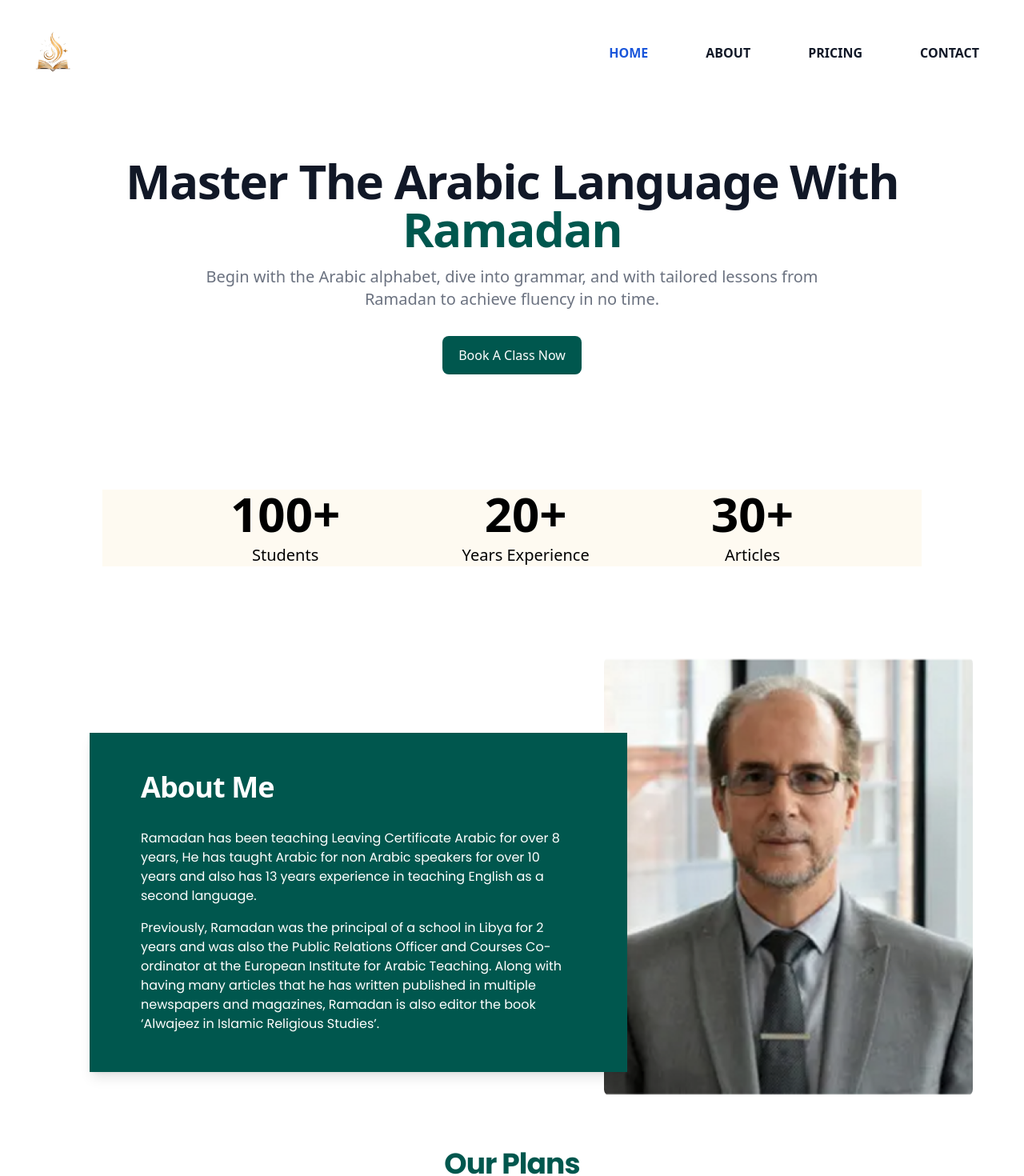
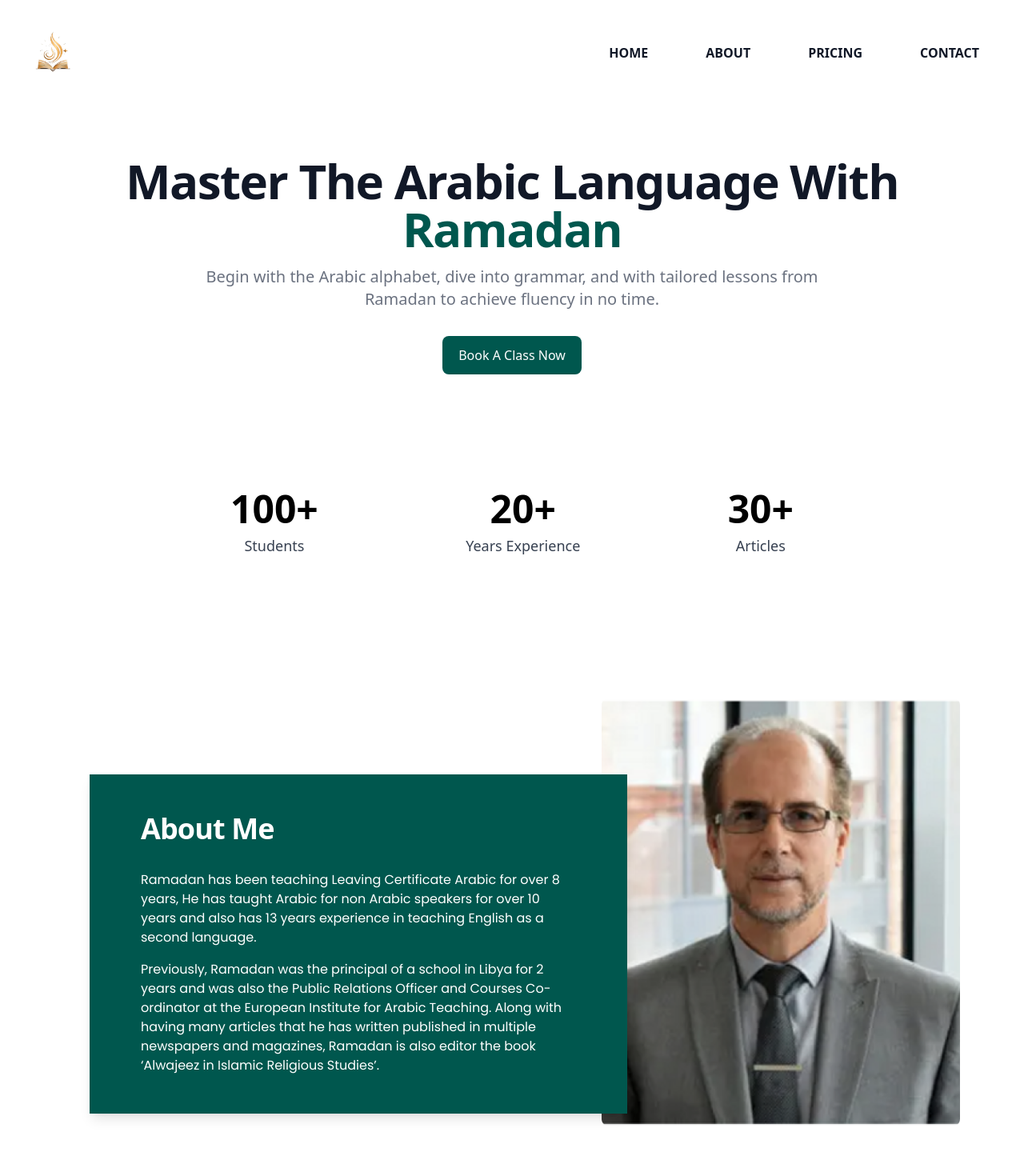
Before and after one commit to TeamBocean/ArabicWebsite, a React (Vite) app: page / in a window 1280 px wide. Shown: the top 1470 px of the page at 80% size. Built offline with nearby package versions, Linux system fonts and the light colour scheme.

Commit message:
responsiveness + some animations

```diff
--- a/index.html
+++ b/index.html
@@ -5,11 +5,14 @@
     <link rel="icon" type="image/svg+xml" href="/vite.svg" />
     <meta name="viewport" content="width=device-width, initial-scale=1.0" />
     <link href="https://fonts.googleapis.com/css2?family=Poppins:wght@300;400;700&display=swap" rel="stylesheet">
-    <title>Vite + React</title>
+    <!-- <link href="https://cdnjs.cloudflare.com/ajax/libs/flowbite/1.6.3/flowbite.min.css" rel="stylesheet" /> -->
+    <title>Arabic Website</title>
 
   </head>
   <body>
     <div id="root"></div>
+
     <script type="module" src="/src/main.jsx"></script>
+
   </body>
 </html>
--- a/package.json
+++ b/package.json
@@ -11,6 +11,7 @@
   },
   "dependencies": {
     "flowbite": "^1.8.1",
+    "framer-motion": "^10.16.1",
     "react": "^18.2.0",
     "react-dom": "^18.2.0"
   },
--- a/src/components/About.jsx
+++ b/src/components/About.jsx
@@ -1,12 +1,15 @@
 import React from "react";
 import aboutImage from '../assets/images/about.png';
+import {motion} from "framer-motion"
+import { slideIn } from "../utils/motion";
 
-export default function About () {
+export default function About() {
   return (
-  <div class="relative flex flex-col items-center mx-auto lg:flex-row-reverse lg:max-w-5xl lg:mt-12 xl:max-w-6xl">
+    <motion.div variants={slideIn("right", 'tween, 1.5, 1')} initial="hidden"
+    whileInView="show" viewport={{ once: true }} class="relative px-4 flex flex-col items-center mx-auto lg:flex-row-reverse lg:max-w-5xl lg:mt-12 xl:max-w-6xl mb-28">
 
       <div class="w-full h-64 lg:w-2/5 lg:h-auto">
-        <img class="h-full w-full object-cover" src={aboutImage} alt="about-ramadan"/>
+        <img class="h-full w-full object-cover" src={aboutImage} alt="about-ramadan" />
       </div>
 
       <div
@@ -24,6 +27,6 @@ export default function About () {
         </div>
       </div>
 
-</div>
+    </motion.div>
   )
 }
--- a/src/components/Header.jsx
+++ b/src/components/Header.jsx
@@ -1,39 +1,46 @@
 import React from 'react'
 
 import headerLogo from "../assets/images/header-logo.png"
+import { motion } from "framer-motion"
+import { navVariants } from "../utils/motion"
 
 
 export default function Header() {
   return (
-    <nav class="bg-white border-gray-200 dark:bg-gray-900">
+    <motion.nav
+      variants={navVariants}
+      initial="hidden"
+      whileInView="show"
+      className="sticky"
+      class="bg-white border-gray-200 dark:bg-gray-900">
       <div class="max-w-screen-xl flex flex-wrap items-center justify-between mx-auto p-4">
         <a href="https://flowbite.com/" class="flex items-center">
-            <img src={headerLogo} class="h-[100px] mr-3" alt="Arabic Logo"/>
+          <img src={headerLogo} class="h-[100px] mr-3" alt="Arabic Logo" />
         </a>
         <button data-collapse-toggle="navbar-default" type="button" class="inline-flex items-center p-2 w-10 h-10 justify-center text-sm text-gray-500 rounded-lg md:hidden hover:bg-gray-100 focus:outline-none focus:ring-2 focus:ring-gray-200 dark:text-gray-400 dark:hover:bg-gray-700 dark:focus:ring-gray-600" aria-controls="navbar-default" aria-expanded="false">
-            <span class="sr-only">Open main menu</span>
-            <svg class="w-5 h-5" aria-hidden="true" xmlns="http://www.w3.org/2000/svg" fill="none" viewBox="0 0 17 14">
-                <path stroke="currentColor" stroke-linecap="round" stroke-linejoin="round" stroke-width="2" d="M1 1h15M1 7h15M1 13h15"/>
-            </svg>
+          <span class="sr-only">Open main menu</span>
+          <svg class="w-5 h-5" aria-hidden="true" xmlns="http://www.w3.org/2000/svg" fill="none" viewBox="0 0 17 14">
+            <path stroke="currentColor" stroke-linecap="round" stroke-linejoin="round" stroke-width="2" d="M1 1h15M1 7h15M1 13h15" />
+          </svg>
         </button>
         <div class="hidden w-full md:block md:w-auto mr-10" id="navbar-default">
           <ul class="flex gap-10 uppercase font-bold flex flex-col p-4 md:p-0 mt-4 border border-gray-100 rounded-lg bg-gray-50 md:flex-row md:space-x-8 md:mt-0 md:border-0 md:bg-white dark:bg-gray-800 md:dark:bg-gray-900 dark:border-gray-700">
             <li>
-              <a href="#" class="block py-2 pl-3 pr-4 text-white bg-blue-700 rounded md:bg-transparent md:text-blue-700 md:p-0 dark:text-white md:dark:text-blue-500" aria-current="page">Home</a>
+              <a href="#" class="block py-2 pl-3 pr-4 text-gray-900 rounded md:bg-transparent  md:hover:bg-transparent md:border-0 md:hover:text-green md:p-0  " aria-current="page">Home</a>
             </li>
             <li>
-              <a href="#" class="block py-2 pl-3 pr-4 text-gray-900 rounded hover:bg-gray-100 md:hover:bg-transparent md:border-0 md:hover:text-blue-700 md:p-0 dark:text-white md:dark:hover:text-blue-500 dark:hover:bg-gray-700 dark:hover:text-white md:dark:hover:bg-transparent">About</a>
+              <a href="#" class="block py-2 pl-3 pr-4 text-gray-900 rounded hover:bg-gray-100 md:hover:bg-transparent md:border-0 md:hover:text-green md:p-0 ">About</a>
             </li>
             <li>
-              <a href="#" class="block py-2 pl-3 pr-4 text-gray-900 rounded hover:bg-gray-100 md:hover:bg-transparent md:border-0 md:hover:text-blue-700 md:p-0 dark:text-white md:dark:hover:text-blue-500 dark:hover:bg-gray-700 dark:hover:text-white md:dark:hover:bg-transparent">Pricing</a>
+              <a href="#" class="block py-2 pl-3 pr-4 text-gray-900 rounded hover:bg-gray-100 md:hover:bg-transparent md:border-0 md:hover:text-green md:p-0 ">Pricing</a>
             </li>
             <li>
-              <a href="#" class="block py-2 pl-3 pr-4 text-gray-900 rounded hover:bg-gray-100 md:hover:bg-transparent md:border-0 md:hover:text-blue-700 md:p-0 dark:text-white md:dark:hover:text-blue-500 dark:hover:bg-gray-700 dark:hover:text-white md:dark:hover:bg-transparent">Contact</a>
+              <a href="#" class="block py-2 pl-3 pr-4 text-gray-900 rounded hover:bg-gray-100 md:hover:bg-transparent md:border-0 md:hover:text-green md:p-0 ">Contact</a>
             </li>
           </ul>
         </div>
       </div>
-    </nav>
+    </motion.nav>
 
 
   )
--- a/src/components/Hero.jsx
+++ b/src/components/Hero.jsx
@@ -1,41 +1,53 @@
 import React from "react";
 import heroImage from "../assets/images/hero.png"
+import { motion } from "framer-motion"
+import {slideIn, staggerContainer, textVariant} from "../utils/motion"
 
-export default function Hero () {
+
+export default function Hero() {
     return (
-    <section class="dark:bg-gray-900">
-    <div class="py-8 px-4 mx-auto max-w-screen-xl text-center lg:py-16 lg:px-12">
+        <section class="mb-28">
+
+           <motion.div initial={{ opacity: 0, scale: 0.5 }}
+      animate={{ opacity: 1, scale: 1 }}
+      transition={{
+        duration: 1,
+        delay: 0.5,
+        ease: [0, 0.71, 0.2, 1.01]
+      }} class="py-8 px-4 mx-auto max-w-screen-xl text-center lg:py-16 lg:px-12">
+            <div>
                 <h1 className="mb-4 text-4xl font-extrabold tracking-tight leading-none text-gray-900 md:text-5xl lg:text-6xl dark:text-white">Master The Arabic Language With <span className="text-green">Ramadan</span></h1>
                 <p class="mb-8 text-lg font-normal text-gray-500 lg:text-xl sm:px-16 xl:px-48 dark:text-gray-400">Begin with the Arabic alphabet, dive into grammar, and with tailored lessons from Ramadan to achieve fluency in no time.</p>
 
-        <div class="flex flex-col mb-8 lg:mb-36 space-y-4 sm:flex-row sm:justify-center sm:space-y-0 sm:space-x-4">
+                <div class="flex flex-col mb-20 lg:mb-36 space-y-4 sm:flex-row sm:justify-center sm:space-y-0 sm:space-x-4">
                     <a href="#" className="inline-flex justify-center items-center py-3 px-5 text-base font-medium text-center text-white rounded-lg bg-green hover:bg-primary-800 focus:ring-4 focus:ring-primary-300 dark:focus:ring-primary-900">
                         Book A Class Now
                     </a>
 
                 </div>
-        <div className="px-4 mx-auto text-center md:max-w-screen-md lg:max-w-screen-lg lg:px-36 bg-cream">
+                </div>
+                <div className="px-4 mx-auto text-center md:max-w-screen-md lg:max-w-screen-lg lg:px-36 ">
                     <div className="flex flex-wrap justify-center items-center mt-8 text-black sm:justify-between text-2xl">
 
                         <div className="text-center mx-4">
-            <h1 className="text-6xl font-bold">100+</h1>
-            <h3 className="text-xl mt-2">Students</h3>
+                            <h1 className="text-5xl font-bold">100+</h1>
+                            <h3 className="text-gray-700 text-lg mt-2">Students</h3>
                         </div>
 
                         <div className="text-center mx-4">
-            <h1 className="text-6xl font-bold">20+</h1>
-            <h3 className="text-xl mt-2">Years Experience</h3>
+                            <h1 className="text-5xl font-bold">20+</h1>
+                            <h3 className="text-gray-700 text-lg mt-2">Years Experience</h3>
                         </div>
 
                         <div className="text-center mx-4">
-            <h1 className="text-6xl font-bold">30+</h1>
-            <h3 className="text-xl mt-2">Articles</h3>
+                            <h1 className="text-5xl font-bold">30+</h1>
+                            <h3 className="text-gray-700 text-lg mt-2">Articles</h3>
                         </div>
 
                     </div>
                 </div>
 
-    </div>
+            </motion.div>
         </section>
 
     )
--- /dev/null
+++ b/src/utils/motion.js
@@ -0,0 +1,161 @@
+export const navVariants = {
+    hidden: {
+      opacity: 0,
+      y: -50,
+      transition: {
+        type: 'spring',
+        stiffness: 300,
+        damping: 140,
+      },
+    },
+    show: {
+      opacity: 1,
+      y: 0,
+      transition: {
+        type: 'spring',
+        stiffness: 80,
+        delay: 1,
+      },
+    },
+  };
+
+  export const slideIn = (direction, type, delay, duration) => ({
+    hidden: {
+      x: direction === 'left' ? '-100%' : direction === 'right' ? '100%' : 0,
+      y: direction === 'up' ? '100%' : direction === 'down' ? '100%' : 0,
+    },
+    show: {
+      x: 0,
+      y: 0,
+      transition: {
+        type,
+        delay,
+        duration,
+        ease: 'easeOut',
+      },
+    },
+  });
+
+  export const staggerContainer = (staggerChildren, delayChildren) => ({
+    hidden: {},
+    show: {
+      transition: {
+        staggerChildren,
+        delayChildren,
+      },
+    },
+  });
+
+  export const textVariant = (delay) => ({
+    hidden: {
+      y: 50,
+      opacity: 0,
+    },
+    show: {
+      y: 0,
+      opacity: 1,
+      transition: {
+        type: 'spring',
+        duration: 1.25,
+        delay,
+      },
+    },
+  });
+
+  export const textContainer = {
+    hidden: {
+      opacity: 0,
+    },
+    show: (i = 1) => ({
+      opacity: 1,
+      transition: { staggerChildren: 0.1, delayChildren: i * 0.1 },
+    }),
+  };
+
+  export const textVariant2 = {
+    hidden: {
+      opacity: 0,
+      y: 20,
+    },
+    show: {
+      opacity: 1,
+      y: 0,
+      transition: {
+        type: 'tween',
+        ease: 'easeIn',
+      },
+    },
+  };
+
+  export const fadeIn = (direction, type, delay, duration) => ({
+    hidden: {
+      x: direction === 'left' ? 100 : direction === 'right' ? -100 : 0,
+      y: direction === 'up' ? 100 : direction === 'down' ? -100 : 0,
+      opacity: 0,
+    },
+    show: {
+      x: 0,
+      y: 0,
+      opacity: 1,
+      transition: {
+        type,
+        delay,
+        duration,
+        ease: 'easeOut',
+      },
+    },
+  });
+
+  export const planetVariants = (direction) => ({
+    hidden: {
+      x: direction === 'left' ? '-100%' : '100%',
+      rotate: 120,
+    },
+    show: {
+      x: 0,
+      rotate: 0,
+      transition: {
+        type: 'spring',
+        duration: 1.8,
+        delay: 0.5,
+      },
+    },
+  });
+
+  export const zoomIn = (delay, duration) => ({
+    hidden: {
+      scale: 0,
+      opacity: 0,
+    },
+    show: {
+      scale: 1,
+      opacity: 1,
+      transition: {
+        type: 'tween',
+        delay,
+        duration,
+        ease: 'easeOut',
+      },
+    },
+  });
+
+  export const footerVariants = {
+    hidden: {
+      opacity: 0,
+      y: 50,
+      transition: {
+        type: 'spring',
+        stiffness: 300,
+        damping: 140,
+      },
+    },
+    show: {
+      opacity: 1,
+      y: 0,
+      transition: {
+        type: 'spring',
+        stiffness: 80,
+        delay: 0.5,
+      },
+    },
+  };
```
Also changed, not shown: src/components/Clients.jsx (+18 -13 lines), src/components/Contact.jsx (+11 -2 lines), src/components/CustomTexts.jsx (added, +18 -0 lines), src/components/Footer.jsx (+4 -3 lines), src/components/Pricing.jsx (+20 -11 lines), 1 other file (tests, documents, lock files or other folders). Lines whose indentation alone changed are shown as unchanged.
